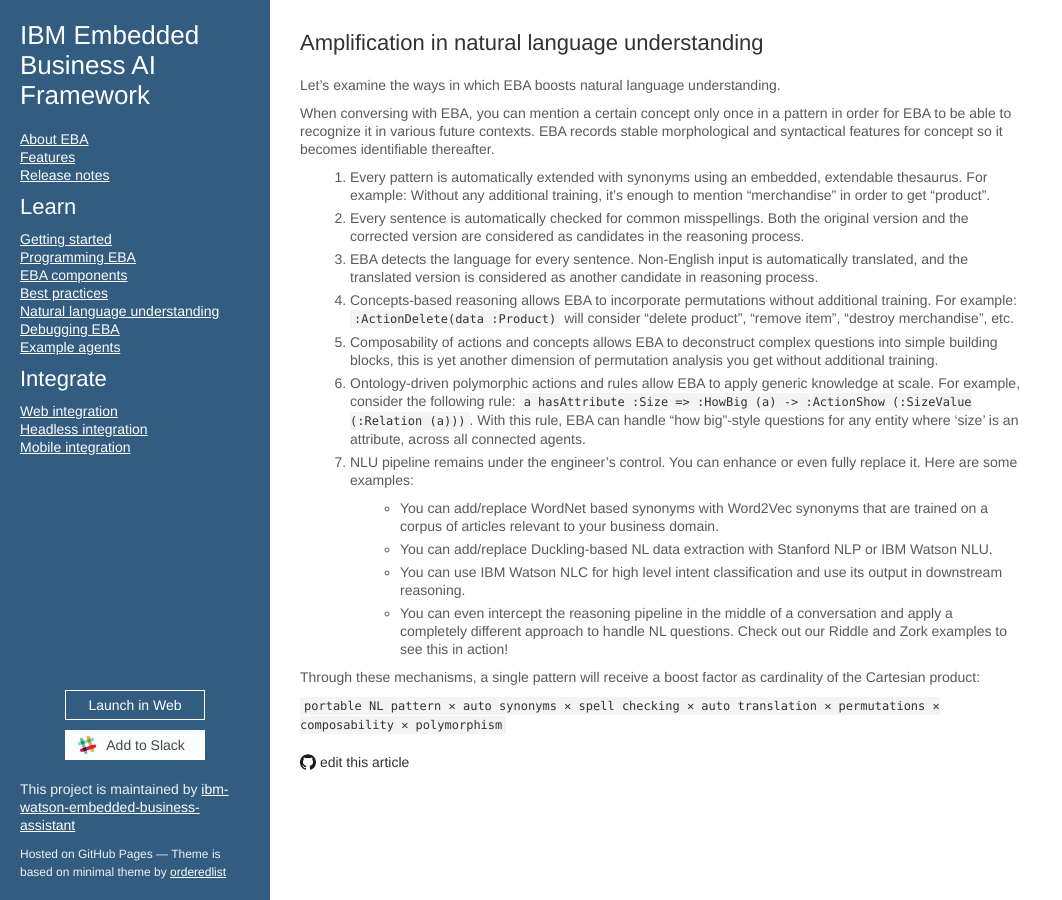
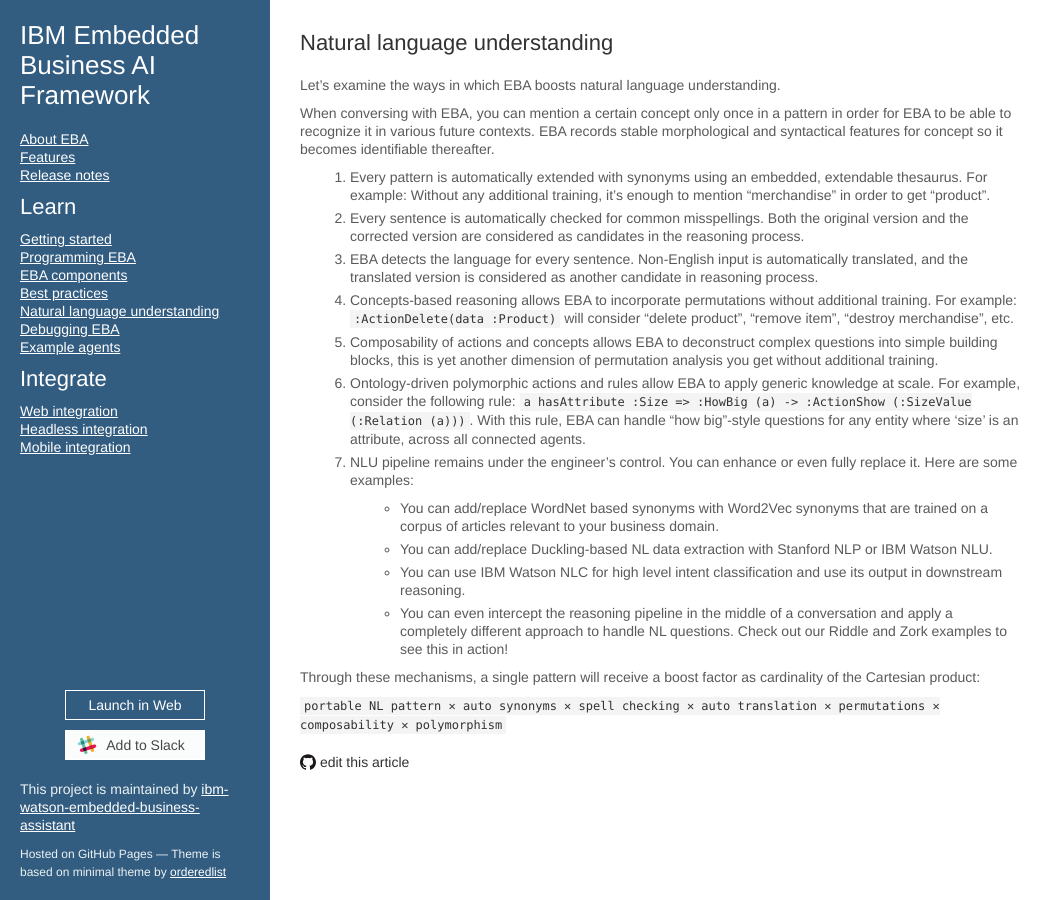
Before and after one commit to ibm-watson-embedded-business-assistant/eba-example-agents, a Jekyll site: the page built from docs/articles/NaturalLanguageUnderstanding.md, in a window 1280 px wide. Shown: the whole page, without its empty margins (0-1062 px from the left). Built offline with Jekyll 4.4.1, drawn with Linux system fonts in a browser that asks for light colours; our own code applies the rules of GitHub Pages for plain Markdown files.

Commit message:
Update NaturalLanguageUnderstanding.md

```diff
--- a/docs/articles/NaturalLanguageUnderstanding.md
+++ b/docs/articles/NaturalLanguageUnderstanding.md
@@ -1,4 +1,4 @@
-## Amplification in natural language understanding
+## Natural language understanding
 
 Let's examine the ways in which EBA boosts natural language understanding.
 
```
